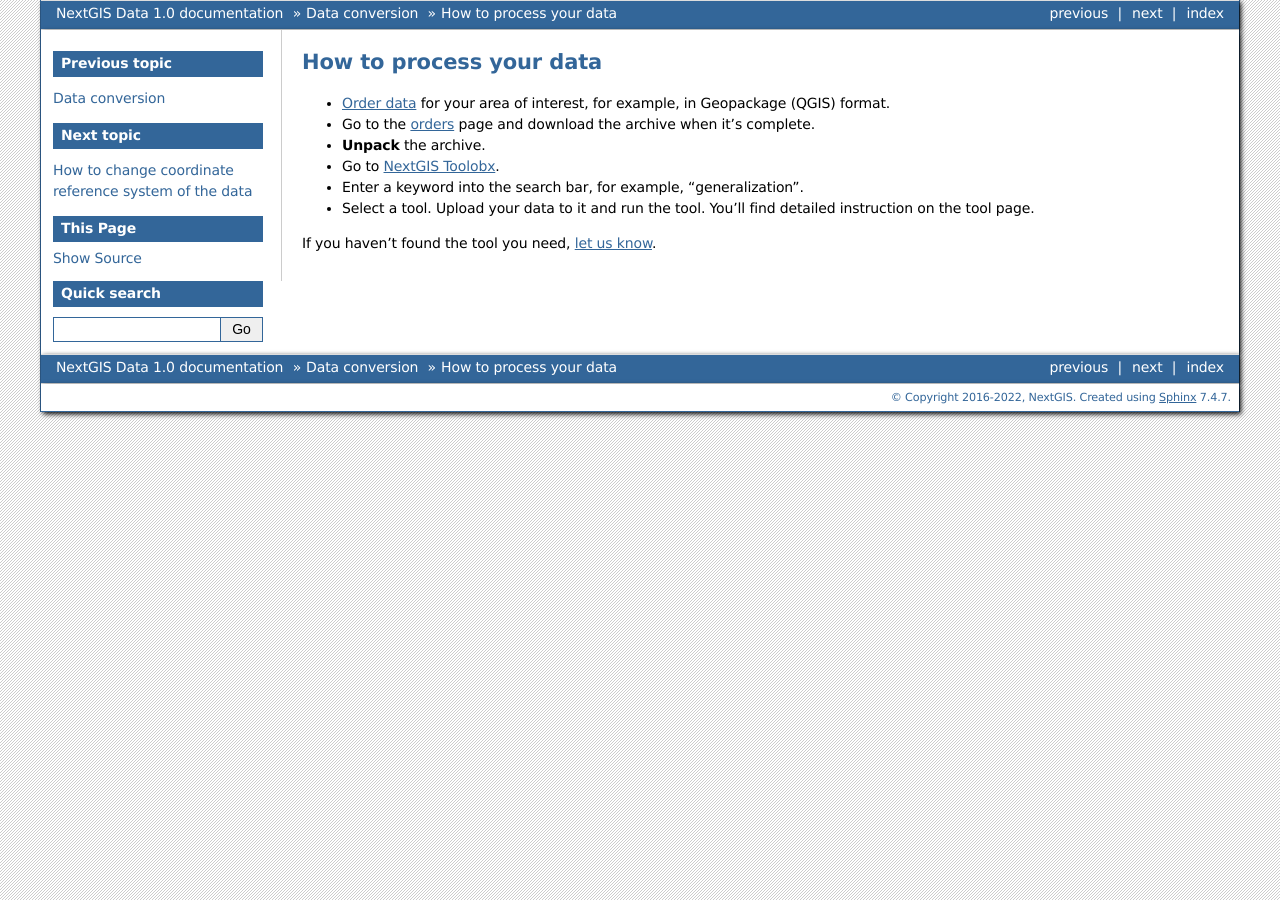
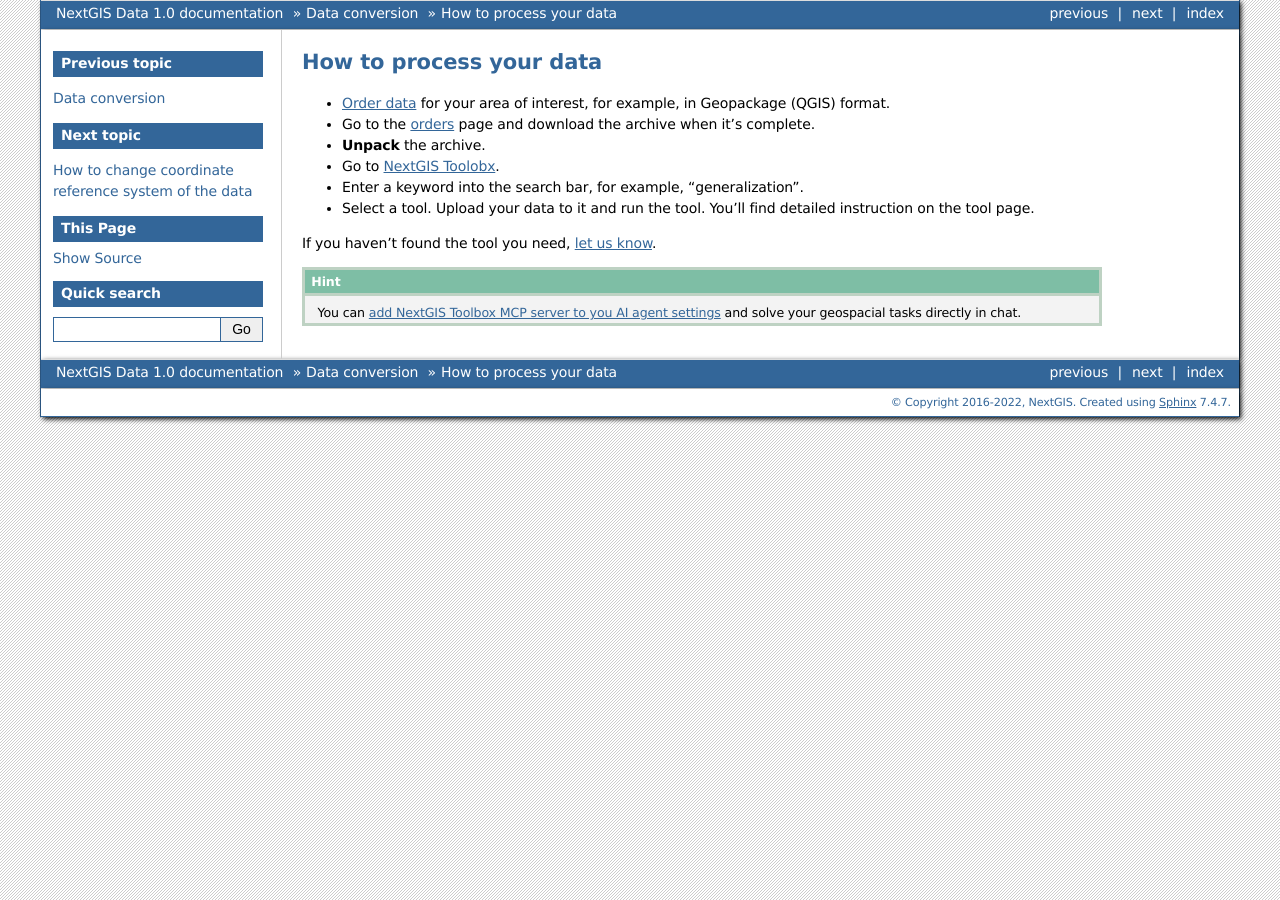
Before and after one commit to nextgis/docs_data, a Sphinx documentation site: the page built from source/process.rst, in a window 1280 px wide. Built offline with Sphinx 7.4.7, drawn with Linux system fonts in a browser that asks for light colours; formulas are drawn with MathJax 3.

Commit message:
add MCP info process.rst

```diff
--- a/source/process.rst
+++ b/source/process.rst
@@ -9,3 +9,5 @@
 * Select a tool. Upload your data to it and run the tool. You'll find detailed instruction on the tool page.
 
 If you haven't found the tool you need, `let us know <https://docs.google.com/forms/d/e/1FAIpQLSfStAfamF4ifmj9_FNEFIBISYQaAzbDjxDD_xgfq8iYyFqxGw/viewform>`_.
+
+.. hint:: You can `add NextGIS Toolbox MCP server to you AI agent settings <https://docs.nextgis.com/docs_toolbox/source/mcp.html>`_ and solve your geospacial tasks directly in chat.
```
